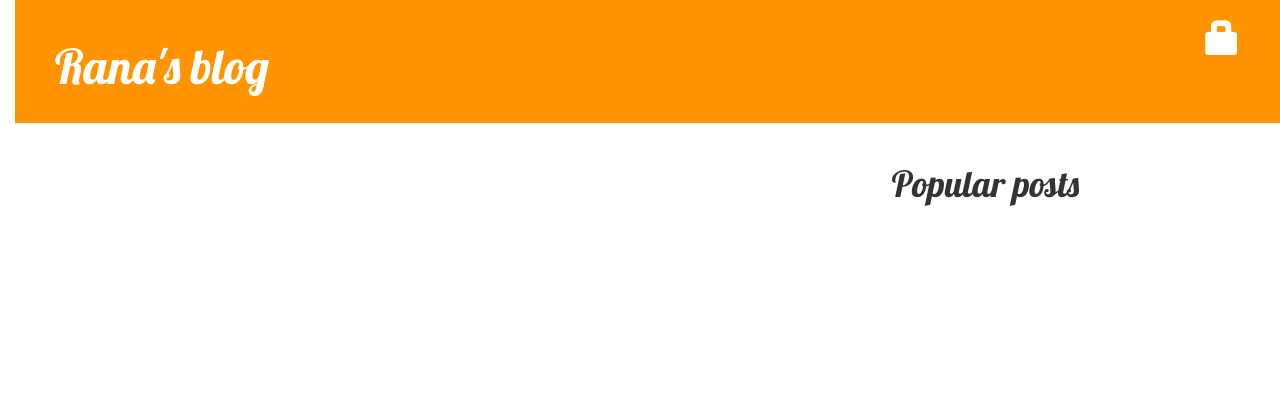
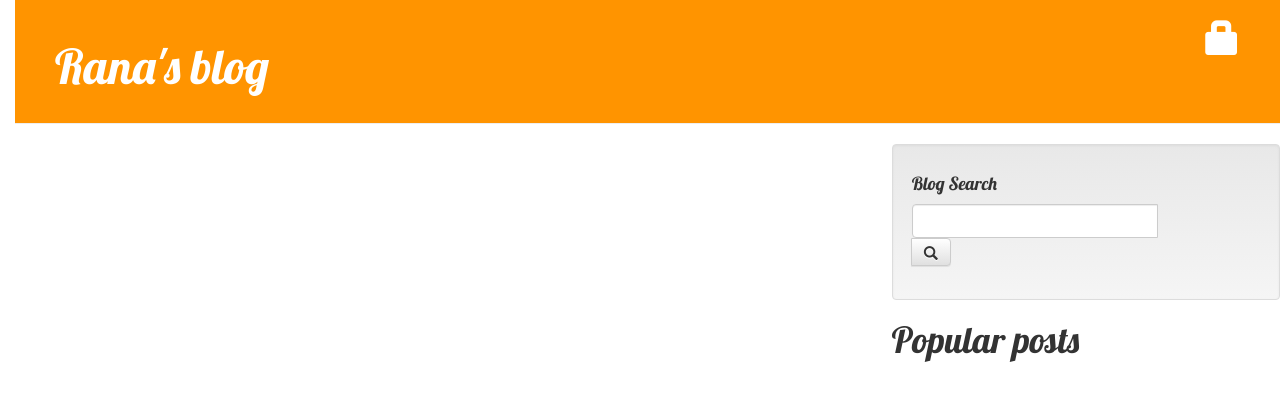
Before and after one commit to hmtmcse-exp/python, a Django app: page / in a window 1280 px wide. Shown: the top 401 px of the page. Run offline with Django 3.2, Linux system fonts and the light colour scheme; data that the repository does not hold is empty; some libraries are stand-ins or nearby versions.

Commit message:
Touhid Mia

```diff
--- a/django/blog/blog/templates/blog/post_list.html
+++ b/django/blog/blog/templates/blog/post_list.html
@@ -23,6 +23,23 @@
 
 
         <div class="col-md-4">
+
+            <div class="well">
+                <h4>Blog Search</h4>
+                <div class="input-group">
+                    <form action="{% url 'blog.views.post_list' %}">
+                    <input type="text" name="search" class="form-control">
+                        <span class="input-group-btn">
+                            <button type="submit" class="btn btn-default">
+                                <span class="glyphicon glyphicon-search"></span>
+                            </button>
+                        </span>
+                    </form>
+                </div>
+                <!-- /.input-group -->
+            </div>
+
+
             <h1>Popular posts</h1>
             {% for popular in popularPost %}
                 <div class="post">
--- a/django/blog/blog/views.py
+++ b/django/blog/blog/views.py
@@ -6,7 +6,12 @@ from .forms import PostForm, CommentForm
 from django.contrib.auth.decorators import login_required
 
 def post_list(request):
-    posts = Post.objects.filter(published_date__lte=timezone.now()).order_by('published_date')
+
+    search = request.GET.get('search','')
+    if search != '':
+        posts = Post.objects.filter(published_date__lte=timezone.now()).filter(title__contains=search).order_by('published_date')
+    else :
+        posts = Post.objects.filter(published_date__lte=timezone.now()).order_by('published_date')
     popularPost = Post.objects.filter(published_date__lte=timezone.now()).filter(total_visited__gt = 0).order_by("-total_visited")[:5]
     return render(request, 'blog/post_list.html', {'posts': posts,'popularPost':popularPost })
 
```
